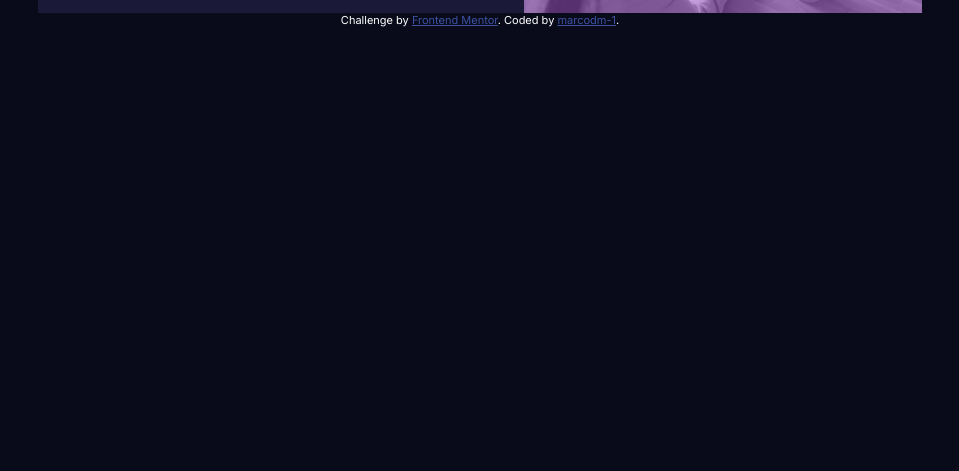
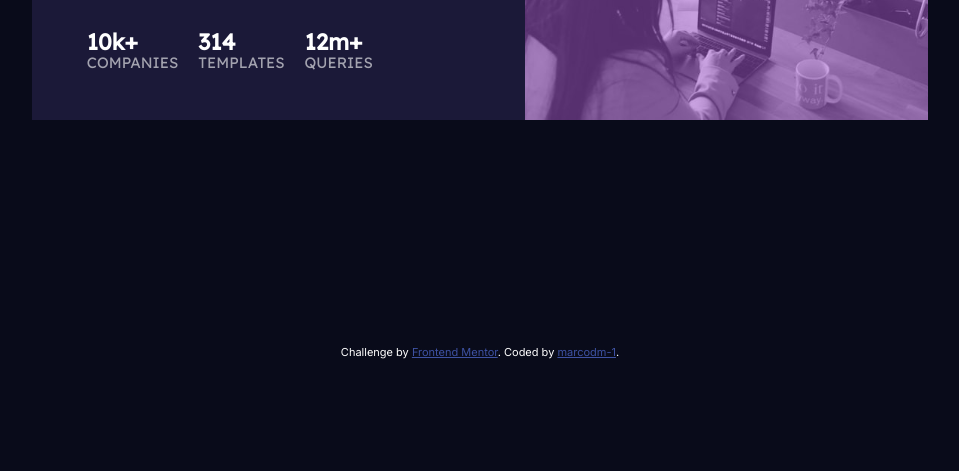
Before and after one commit to marco-dm1/Frontend-Mentor-Solutions, a plain HTML site: page Stats Preview Card Component/index.html in a window 1280 px wide. Shown: the part 329-800 px from the top of the page, without its empty margins (160-1119 px from the left). Drawn offline with Linux system fonts and the light colour scheme.

Commit message:
Centered mainCard

```diff
--- a/Stats Preview Card Component/index.html
+++ b/Stats Preview Card Component/index.html
@@ -45,11 +45,10 @@
         <img src="images/image-header-desktop.jpg">
       </div>
     </div>
-  </div>
-
-  <div class="attribution" style="color: white; font-family: 'Inter',sans-serif;">
-    Challenge by <a href="https://www.frontendmentor.io?ref=challenge" target="_blank">Frontend Mentor</a>.
-    Coded by <a href="#">marcodm-1</a>.
+    <div class="attribution" style="color: white; font-family: 'Inter',sans-serif;">
+      Challenge by <a href="https://www.frontendmentor.io?ref=challenge" target="_blank">Frontend Mentor</a>.
+      Coded by <a href="#">marcodm-1</a>.
+    </div>
   </div>
 </body>
 </html>
--- a/Stats Preview Card Component/style.css
+++ b/Stats Preview Card Component/style.css
@@ -1,11 +1,15 @@
 body{
     background-color: hsl(233, 47%, 7%);
     font-size: 15px;
+    margin: 0; /* Remove default margin around entire page. */
 }
 
 #container{
-    display: flex;
-    justify-content: center;
+    width: 100%;
+    height: 100vh; /* Have the container take up the whole screen so we can center our mainCard */
+    display: grid;
+    justify-items: center;
+    align-items: center;
 }
 
 .mainCard{
```
